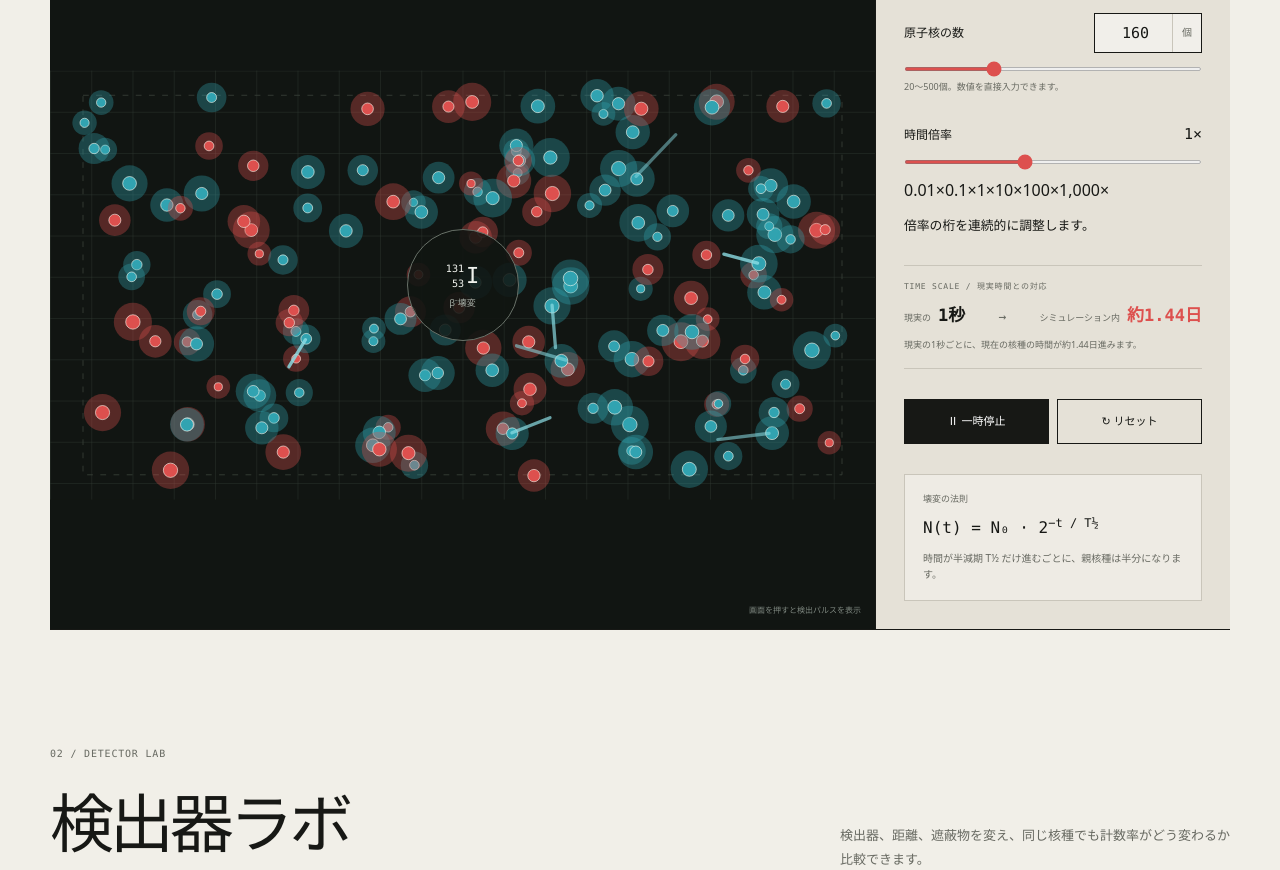
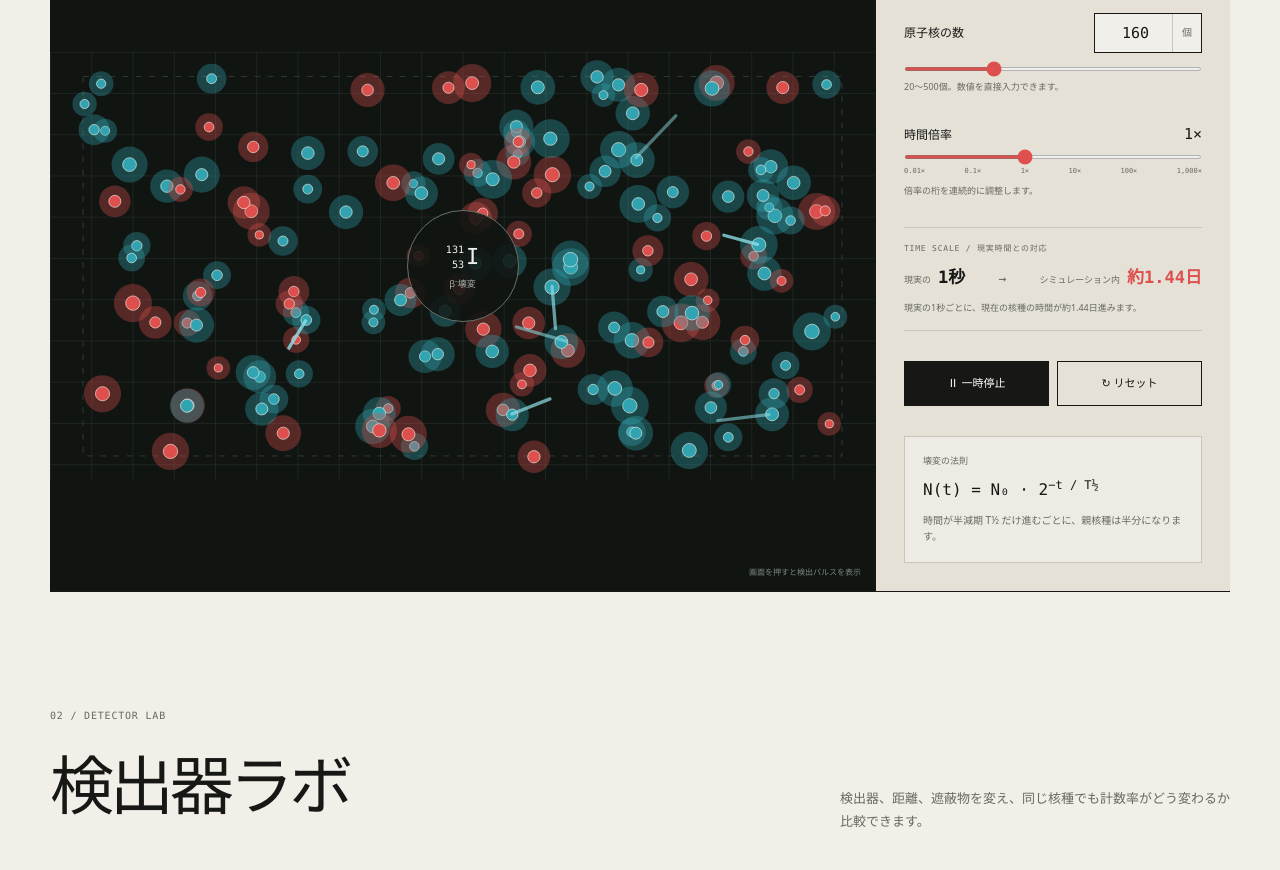
Before and after one commit to shymohn99/nuclear-decay-lab, a Next.js app: page / in a window 1280 px wide. Shown: the part 1840-2710 px from the top of the page. Built offline with nearby package versions, Linux system fonts and the light colour scheme.

Commit message:
Style logarithmic speed scale

```diff
--- a/app/globals.css
+++ b/app/globals.css
@@ -1519,6 +1519,25 @@ footer a:focus-visible {
   line-height: 1.5;
 }
 
+.speed-control {
+  gap: 9px;
+}
+
+.speed-control > small {
+  color: var(--muted);
+  font-size: 9px;
+  line-height: 1.5;
+}
+
+.log-scale-marks {
+  display: flex;
+  justify-content: space-between;
+  color: var(--muted);
+  font-family: var(--mono);
+  font-size: 7px;
+  line-height: 1;
+}
+
 input[type="range"] {
   width: 100%;
   height: 4px;
```
